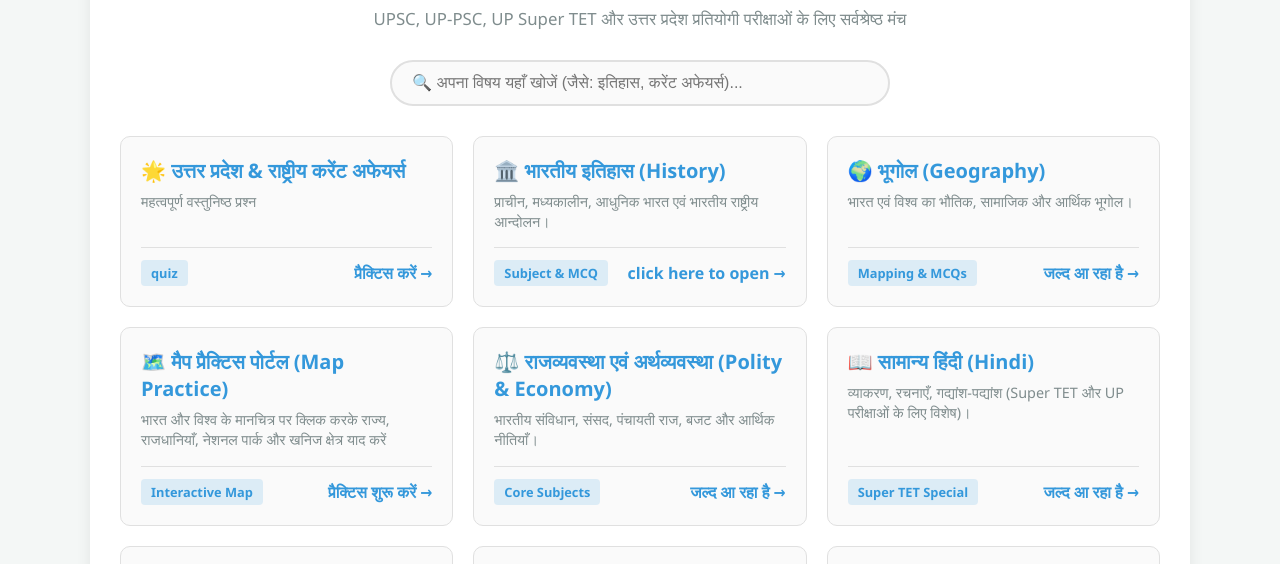
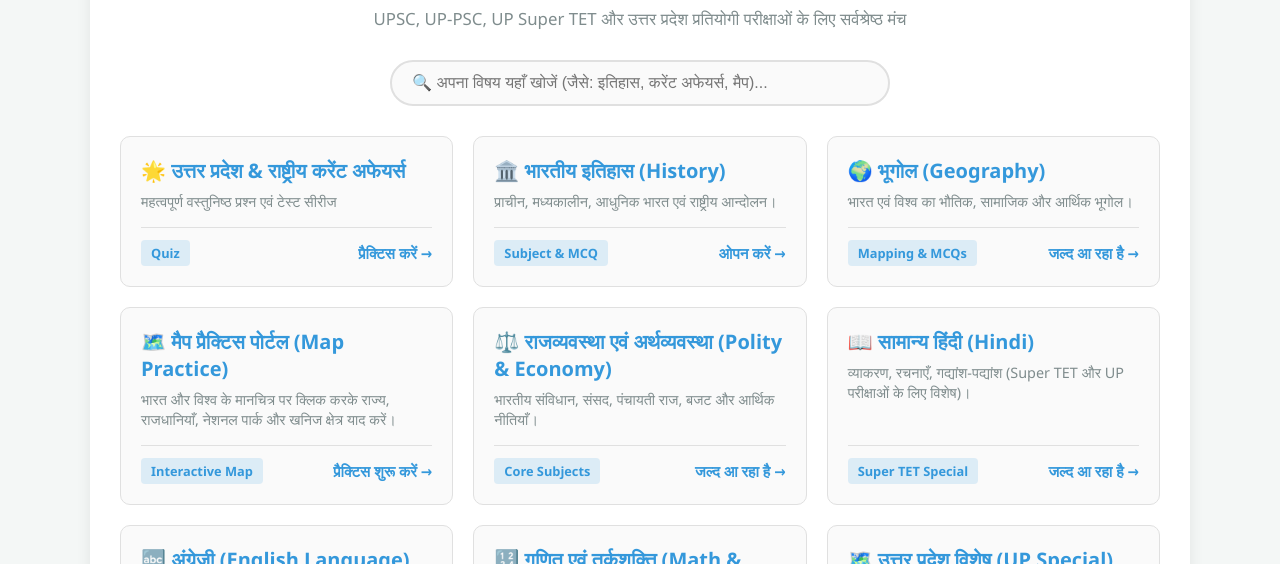
Before and after one commit to kadir786rock-sudo/fantastic-kadir, a plain HTML site: page index.html in a window 1280 px wide. Shown: the part 176-740 px from the top of the page. Drawn offline with Linux system fonts and the light colour scheme.

Commit message:
Update index.html

```diff
--- a/index.html
+++ b/index.html
@@ -183,7 +183,7 @@
             text-decoration: none;
             color: var(--accent-color);
             font-weight: bold;
-            font-size: 0.95srem;
+            font-size: 0.95rem;
         }
 
         .action-link:hover {
@@ -199,7 +199,6 @@
             font-size: 0.9rem;
         }
 
-        /* मोबाइल रेस्पॉन्सिव */
         @media (max-width: 600px) {
             .hero-section h1 {
                 font-size: 1.7rem;
@@ -227,20 +226,20 @@
 
     <!-- सर्च फिल्टर इनपुट -->
     <div class="search-box">
-        <input type="text" id="searchInput" placeholder="🔍 अपना विषय यहाँ खोजें (जैसे: इतिहास, करेंट अफेयर्स)..." onkeyup="filterSubjects()">
+        <input type="text" id="searchInput" placeholder="🔍 अपना विषय यहाँ खोजें (जैसे: इतिहास, करेंट अफेयर्स, मैप)..." onkeyup="filterSubjects()">
     </div>
 
     <!-- विषयों की सूची (Cards) -->
     <div class="subjects-grid" id="subjectsGrid">
 
-        <!-- 1. करेंट अफेयर्स  -->
+        <!-- 1. करेंट अफेयर्स -->
         <div class="subject-card" onclick="location.href='current-affairs.html'">
             <div class="card-content">
                 <h3>🌟 उत्तर प्रदेश & राष्ट्रीय करेंट अफेयर्स</h3>
-                <p>महत्वपूर्ण वस्तुनिष्ठ प्रश्न</p>
+                <p>महत्वपूर्ण वस्तुनिष्ठ प्रश्न एवं टेस्ट सीरीज</p>
             </div>
             <div class="card-footer">
-                <span class="badge">quiz</span>
+                <span class="badge">Quiz</span>
                 <span class="action-link">प्रैक्टिस करें &rarr;</span>
             </div>
         </div>
@@ -249,11 +248,11 @@
         <div class="subject-card" onclick="location.href='quiz1.html'">
             <div class="card-content">
                 <h3>🏛️ भारतीय इतिहास (History)</h3>
-                <p>प्राचीन, मध्यकालीन, आधुनिक भारत एवं भारतीय राष्ट्रीय आन्दोलन।</p>
+                <p>प्राचीन, मध्यकालीन, आधुनिक भारत एवं राष्ट्रीय आन्दोलन।</p>
             </div>
             <div class="card-footer">
                 <span class="badge">Subject & MCQ</span>
-                <span class="action-link">click here to open &rarr;</span>
+                <span class="action-link">ओपन करें &rarr;</span>
             </div>
         </div>
 
@@ -269,18 +268,17 @@
             </div>
         </div>
 
-         <!-- 4. Map Practice Card -->
+        <!-- 4. मैप प्रैक्टिस पोर्टल -->
         <div class="subject-card" onclick="location.href='map-practice.html'">
             <div class="card-content">
                 <h3>🗺️ मैप प्रैक्टिस पोर्टल (Map Practice)</h3>
-        <p>भारत और विश्व के मानचित्र पर क्लिक करके राज्य, राजधानियाँ, नेशनल पार्क और खनिज क्षेत्र याद करें</p>
+                <p>भारत और विश्व के मानचित्र पर क्लिक करके राज्य, राजधानियाँ, नेशनल पार्क और खनिज क्षेत्र याद करें।</p>
             </div>
             <div class="card-footer">
                 <span class="badge">Interactive Map</span>
                 <span class="action-link">प्रैक्टिस शुरू करें &rarr;</span>
             </div>
         </div>
-
 
         <!-- 5. भारतीय राजव्यवस्था एवं अर्थव्यवस्था -->
         <div class="subject-card" onclick="alert('इस विषय का डेटा जल्द जोड़ा जाएगा!')">
```
Lines whose indentation alone changed are shown as unchanged.
